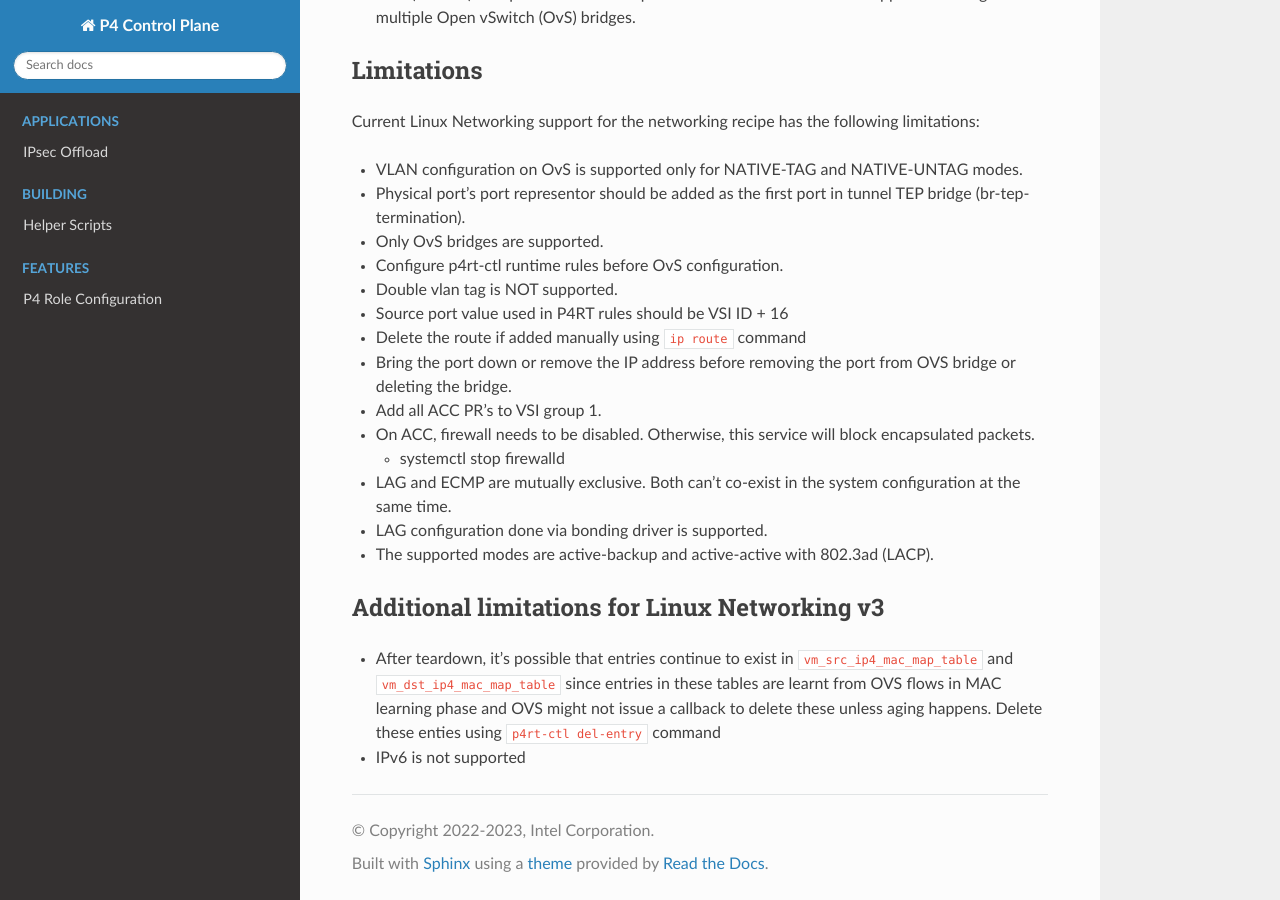
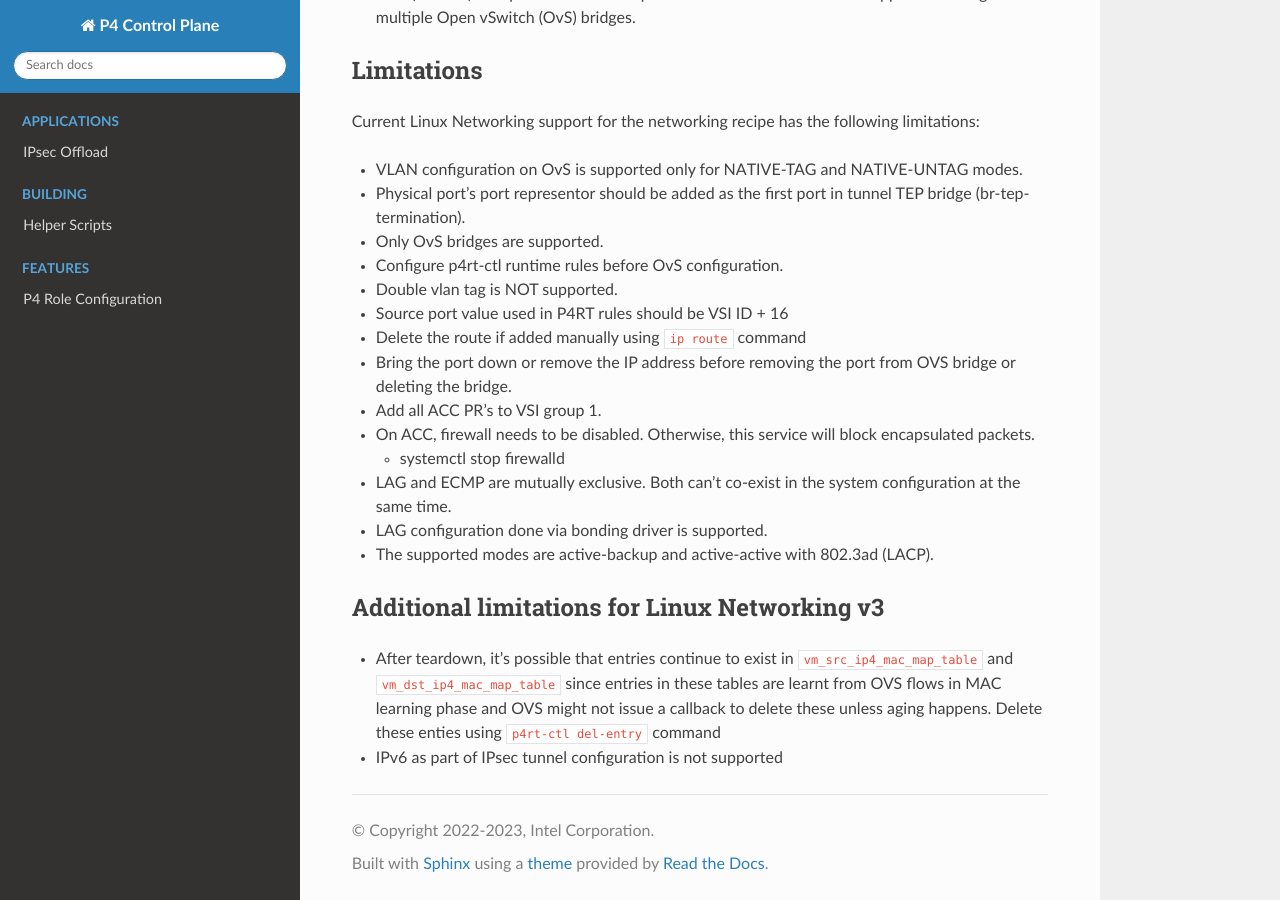
Before and after one commit to ipdk-io/p4cp-userguide, a Sphinx documentation site: the page built from docs/apps/lnw/es2k/es2k-linux-networking.md, in a window 1280 px wide and 900 px high, scrolled down 7548 px. Built offline with Sphinx 7.4.7 and the Read the Docs theme 2.0.0, drawn with Linux system fonts in a browser that asks for light colours; pages that are not in the unit, such as notebooks, are missing from menus.

Commit message:
Clarification on ipv6 support in lnw_v3 (#24)
Signed-off-by: Sabeel Ansari <sabeel.ansari@intel.com>

```diff
--- a/docs/apps/lnw/es2k/es2k-linux-networking.md
+++ b/docs/apps/lnw/es2k/es2k-linux-networking.md
@@ -306,4 +306,4 @@ Current Linux Networking support for the networking recipe has the following lim
   `vm_dst_ip4_mac_map_table` since entries in these tables are learnt from OVS flows in MAC learning phase
   and OVS might not issue a callback to delete these unless aging happens. Delete these enties using
   `p4rt-ctl del-entry` command
-- IPv6 is not supported
+- IPv6 as part of IPsec tunnel configuration is not supported
```
